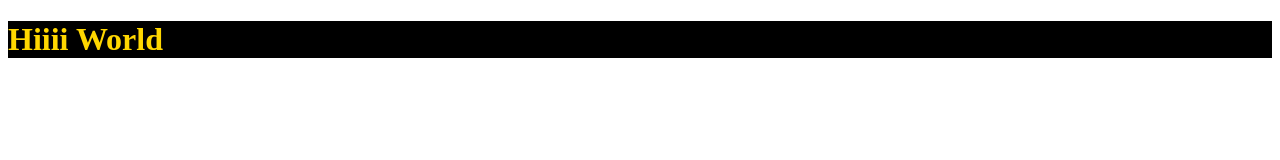
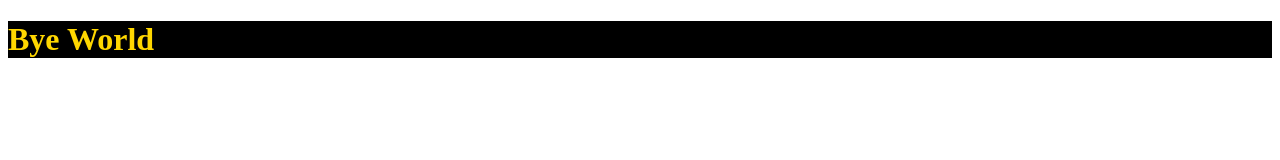
Before and after one commit to HenSovatra/Intern9Afternoon, a plain HTML site: page index.html in a window 1280 px wide. Drawn offline with Linux system fonts and the light colour scheme.

Commit message:
change version

```diff
--- a/index.html
+++ b/index.html
@@ -7,6 +7,6 @@
     <link rel="stylesheet" href="style.css">
 </head>
 <body>
-    <h1>Hiiii World</h1>
+    <h1>Bye World</h1>
 </body>
 </html>
```
